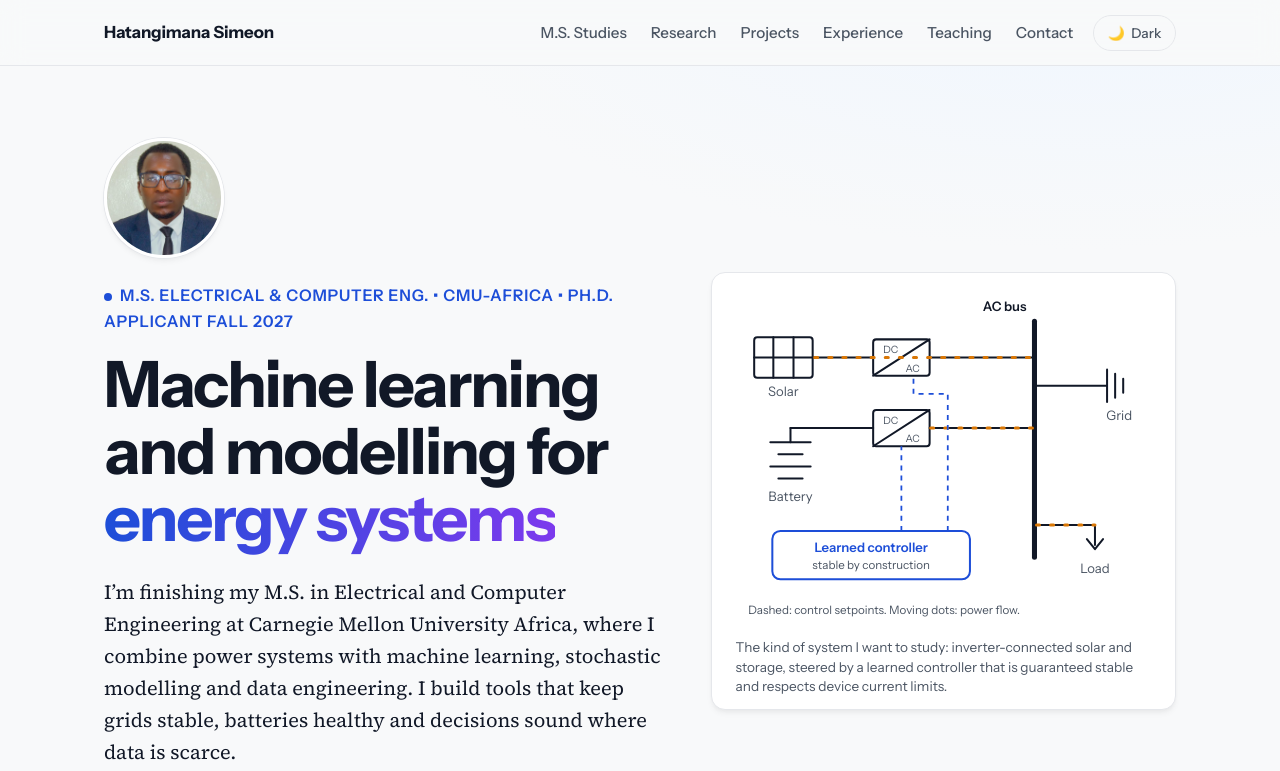
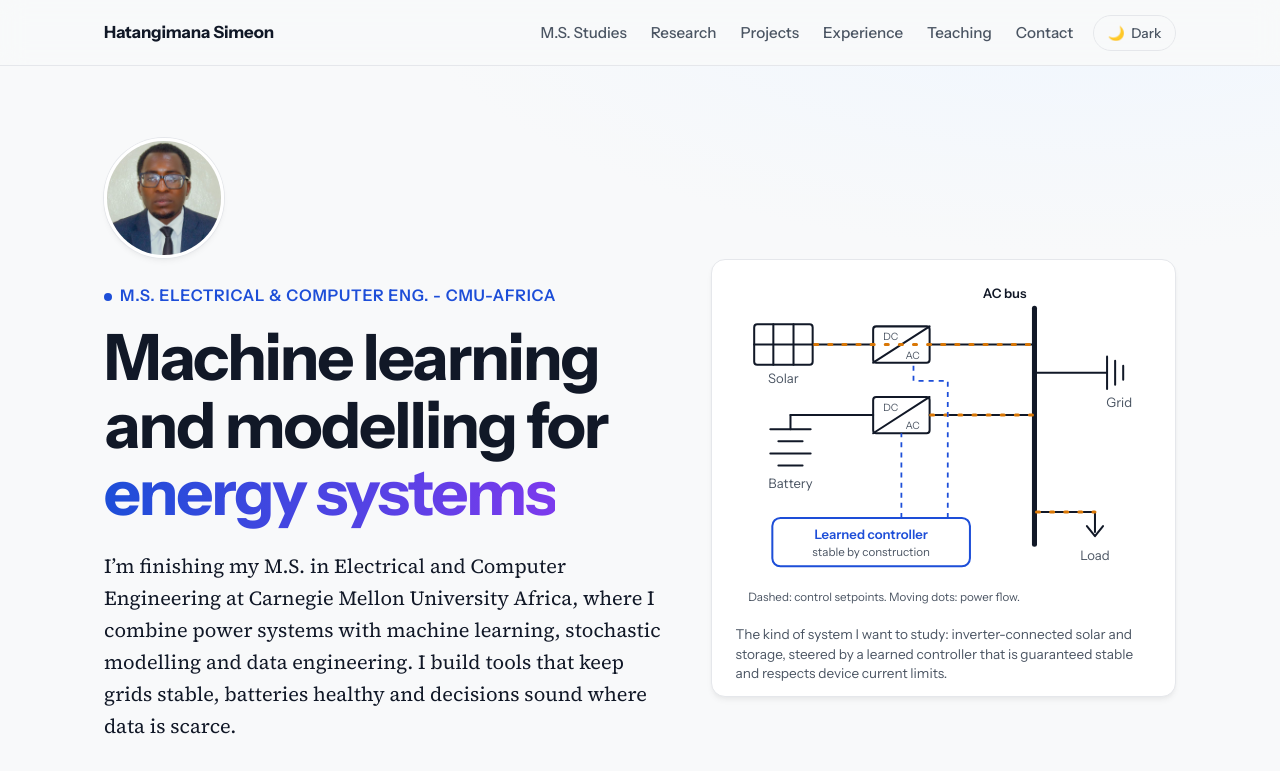
Before and after one commit to Simeon251/Simeon251.github.io, a plain HTML site: page index.html in a window 1280 px wide. Shown: the top 771 px of the page. Drawn offline with Linux system fonts and the light colour scheme.

Commit message:
Update kicker text in index.html

```diff
--- a/index.html
+++ b/index.html
@@ -314,7 +314,7 @@
       <div class="hero-grid">
         <div>
           <img class="headshot" src="images/photo.jpg" alt="Portrait of Hatangimana Simeon" width="120" height="120" onerror="this.style.display='none'">
-          <p class="kicker"><span class="dot"></span>M.S. Electrical &amp; Computer Eng. • CMU-Africa • Ph.D. Applicant Fall 2027</p>
+          <p class="kicker"><span class="dot"></span>M.S. Electrical &amp; Computer Eng. - CMU-Africa </p>
           <h1>Machine learning and modelling for <span class="grad">energy systems</span></h1>
           <p class="lede">I’m finishing my M.S. in Electrical and Computer Engineering at Carnegie Mellon University Africa, where I combine power systems with machine learning, stochastic modelling and data engineering. I build tools that keep grids stable, batteries healthy and decisions sound where data is scarce.</p>
           <div class="actions">
```
